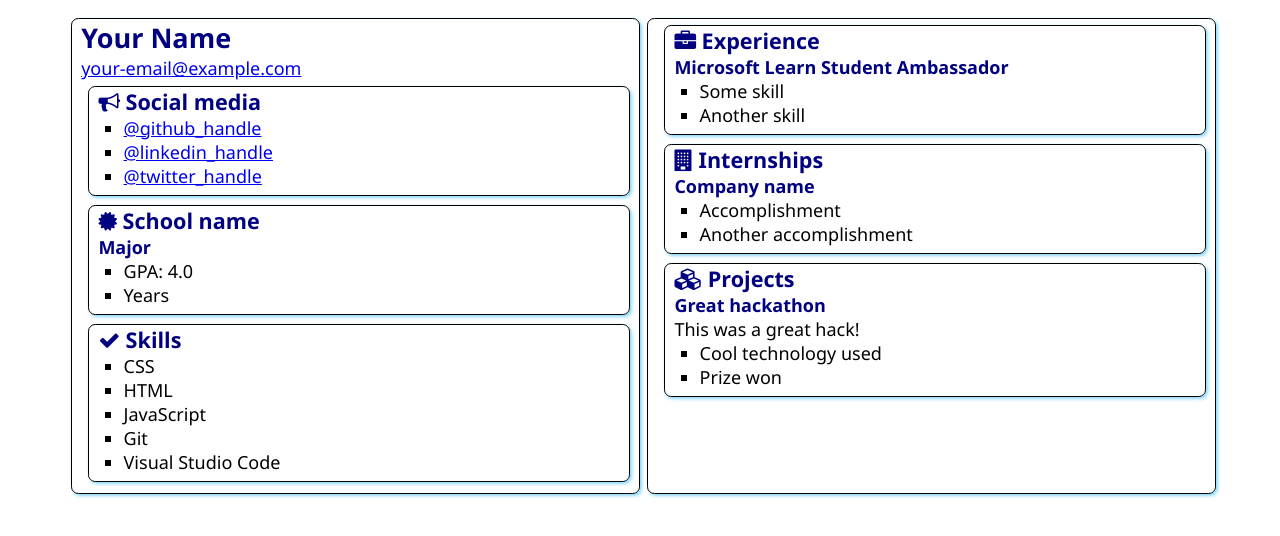
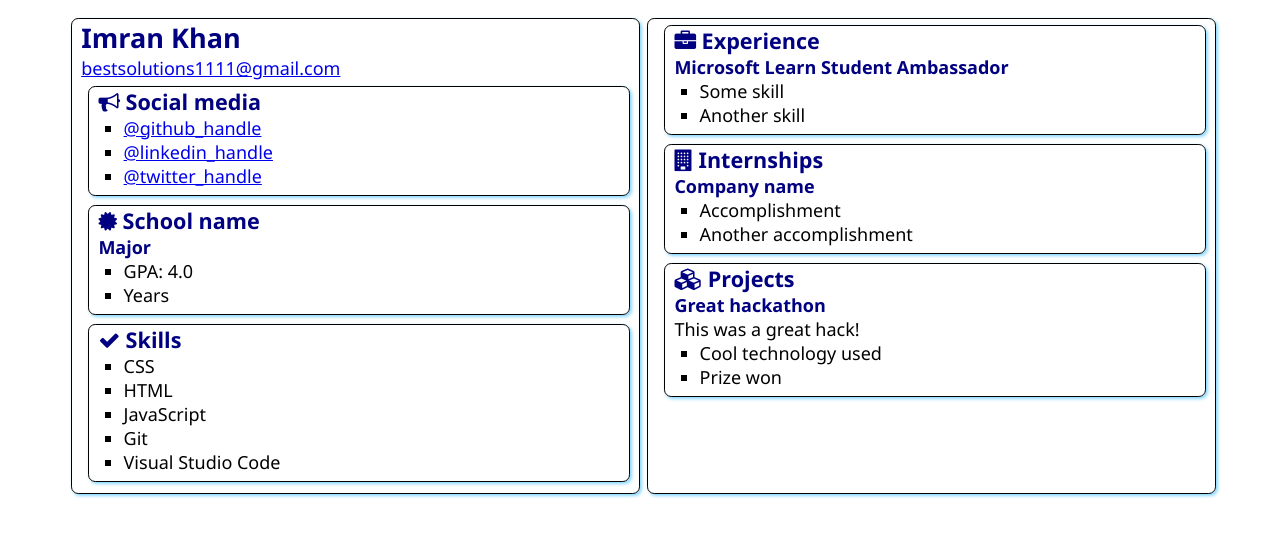
Before and after one commit to ImranKhanIMS/MLSA, a plain HTML site: page src/index.html in a window 1280 px wide. Drawn offline with Linux system fonts and the light colour scheme.

Commit message:
Update index.html

```diff
--- a/src/index.html
+++ b/src/index.html
@@ -12,8 +12,8 @@
 <body>
     <main>
         <article class="box">
-            <h1>Your Name</h1>
-            <div><a href="mailto:your.email@example.com">your-email@example.com</a></div>
+            <h1>Imran Khan</h1>
+            <div><a href="mailto:bestsolutions1111@gmail.com">bestsolutions1111@gmail.com</a></div>
 
             <section class="box">
                 <h2>
```
